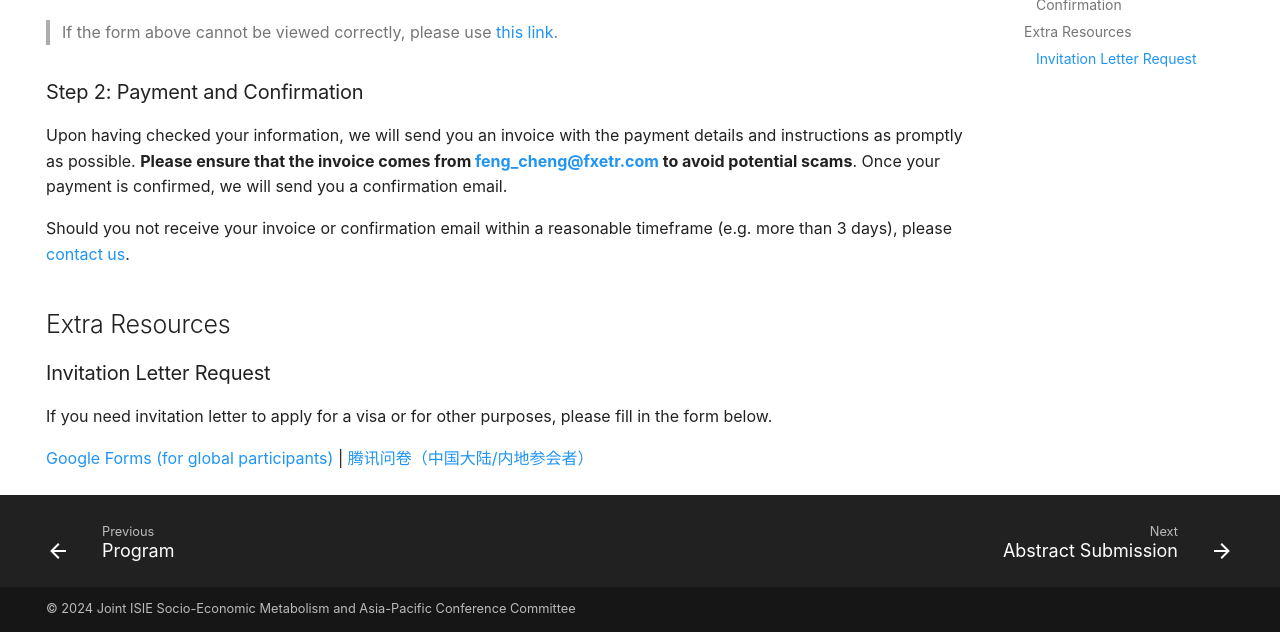
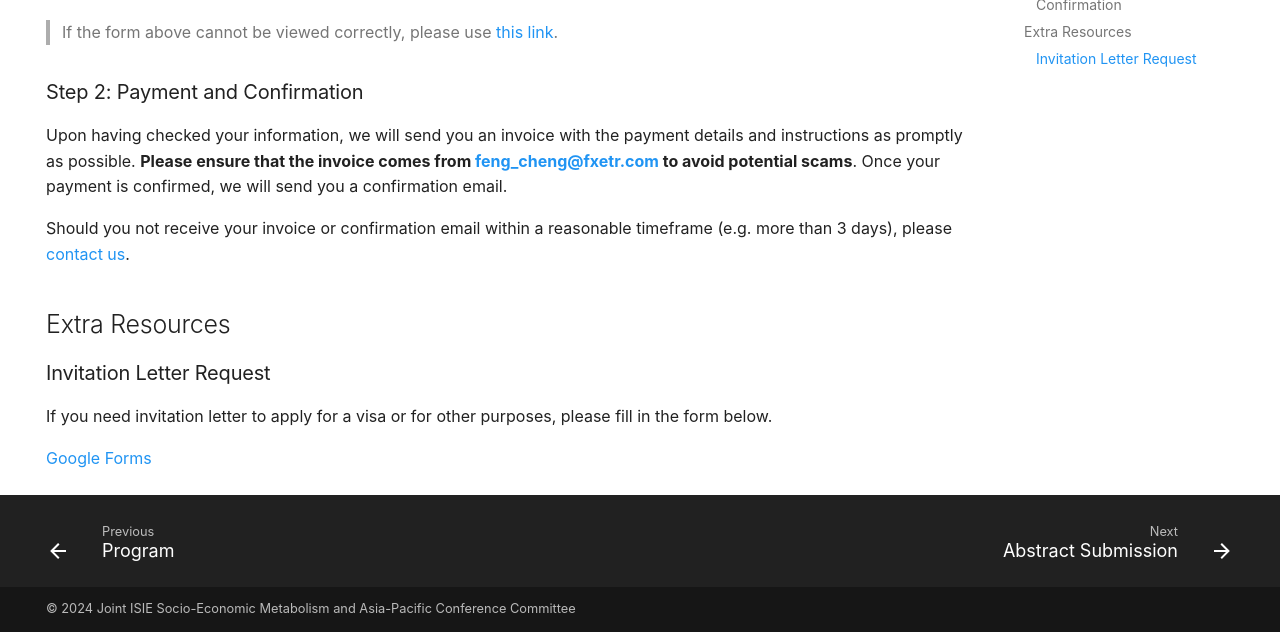
Before and after one commit to Admittedly-Goat/isiesem2024.net.github.io, an MkDocs documentation site: the page built from docs/Registration/index.md, in a window 1280 px wide and 900 px high, scrolled down 1209 px, cut to the strip 268-900 px from the top of the window. Built offline with MkDocs 1.6.1 and Material for MkDocs 9.7.7, drawn with Linux system fonts in a browser that asks for light colours.

Commit message:
Update index.md

```diff
--- a/docs/Registration/index.md
+++ b/docs/Registration/index.md
@@ -47,4 +47,4 @@ Should you not receive your invoice or confirmation email within a reasonable ti
 
 If you need invitation letter to apply for a visa or for other purposes, please fill in the form below.
 
-[Google Forms (for global participants)](https://docs.google.com/forms/d/e/1FAIpQLSeylJjM6qcMpGgEKmu_EH5N-70D89p9gFwFT6xd5i-nONhMDw/viewform?usp=sf_link) | [腾讯问卷（中国大陆/内地参会者）](https://docs.qq.com/form/page/DSVB1b1NDa0pva09O)
+[Google Forms](https://docs.google.com/forms/d/e/1FAIpQLSeylJjM6qcMpGgEKmu_EH5N-70D89p9gFwFT6xd5i-nONhMDw/viewform?usp=sf_link)
```
